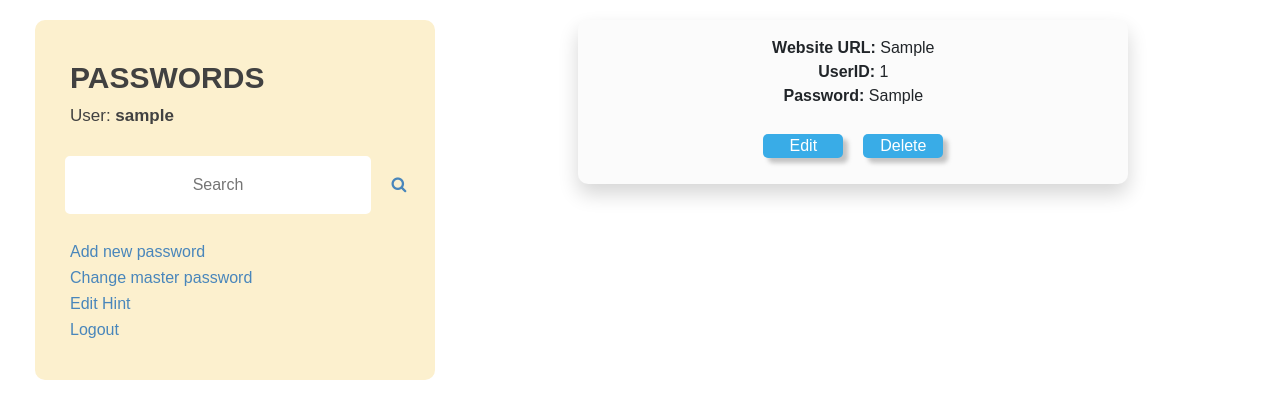
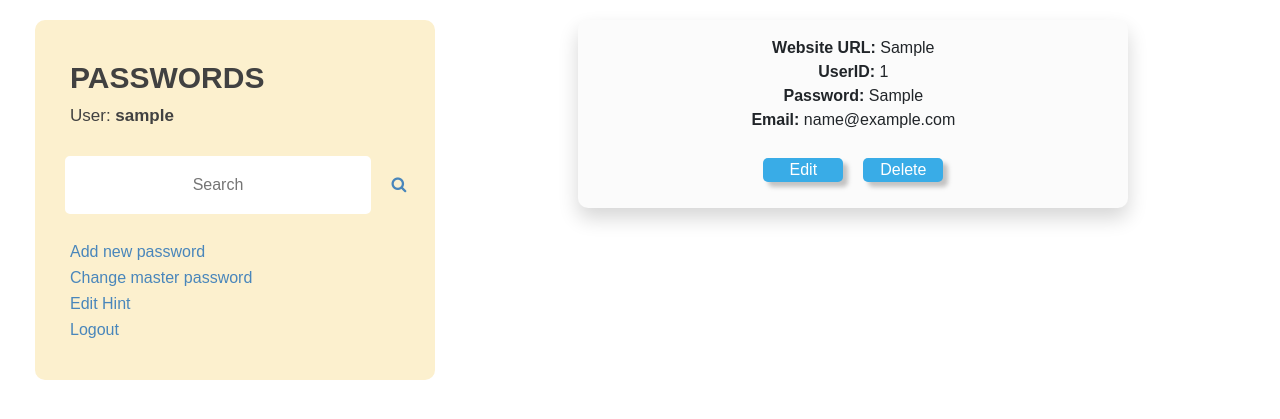
Before and after one commit to GuorongHong/MSVP, a Django app: template password/templates/password/index.html in a window 1280 px wide. Shown: the part 71-490 px from the top of the page. Run offline with Django 3.2, Linux system fonts and the light colour scheme; the template is opened without the code that fills it: values that come from a table or form of the project are taken from there, others are empty; a user stored in the database is signed in; tables that the repository leaves empty hold one stand-in row (values such as "Sample post"); parts of the project's set-up code (start-up, migrations or seed data) failed here and were passed over; some libraries are stand-ins or nearby versions.

Commit message:
added email object to password

```diff
--- a/password/forms.py
+++ b/password/forms.py
@@ -5,6 +5,7 @@ class PasswordForm(forms.Form):
     web = forms.CharField(label='Website URL', max_length = 200, widget=forms.TextInput(attrs={"placeholder":"Website URL"}))
     userid = forms.CharField(label='UserID', max_length = 200, widget=forms.TextInput(attrs={"placeholder":"Your UserID"}))
     pw = forms.CharField(label='Password', max_length = 200, widget=forms.TextInput(attrs={"placeholder":"Your Password"}))
+    email = forms.CharField(label='Email', max_length = 200, widget=forms.TextInput(attrs={"placeholder":"Your Email"}))
 
 class GeneratePasswordForm(forms.Form):
     length = forms.IntegerField(label='Length', min_value = 4, max_value = 128)
--- a/password/models.py
+++ b/password/models.py
@@ -8,5 +8,6 @@ class Passwords(models.Model):
     userid = models.CharField(max_length = 200)
     pw = models.CharField(max_length = 200)
     web = models.CharField(max_length = 200)
+    email = models.CharField(max_length = 200)
     def __str__(self):
         return self.web
--- a/password/templates/password/add_pw.html
+++ b/password/templates/password/add_pw.html
@@ -53,6 +53,9 @@
                             <p>
                                 {{ add_form.pw }}
                             </p>
+                            <p>
+                                {{ add_form.email }}
+                            </p>
 
                             <input type="submit" name="AddSubmit" value="Submit">
                         </form>
--- a/password/templates/password/index.html
+++ b/password/templates/password/index.html
@@ -45,7 +45,8 @@
                 <p>
                 <li> <b>Website URL:</b> {{obj.web}} </li>
                 <li> <b>UserID:</b> {{obj.userid}} </li>
-                <li> <b>Password:</b> {{obj.pw}} </li></p>
+                <li> <b>Password:</b> {{obj.pw}} </li>
+                <li> <b>Email:</b> {{obj.email}} </li></p>
                 <p><a id="edit" style="text-decoration: none" href='{{obj.id}}/edit/'>Edit</span>
                   <a id="edit" style="text-decoration: none" href='{{obj.id}}/delete/'>Delete</a></p>
               </div>
--- a/password/views.py
+++ b/password/views.py
@@ -113,6 +113,7 @@ def add_pw(request):
             s.userid = addform.cleaned_data['userid']
             s.pw = encryption_suite.encrypt(addform.cleaned_data['pw'].encode('utf-8')).hex()
             s.web = addform.cleaned_data['web']
+            s.email = addform.cleaned_data['email']
             s.user = request.user
             s.save()
             return redirect('/password/')
```
Also changed, not shown: accounts/migrations/0001_initial.py (added), accounts/migrations/0002_auto_20190716_0620.py (added), password/migrations/0001_initial.py (deleted), password/migrations/__init__.py (deleted).
